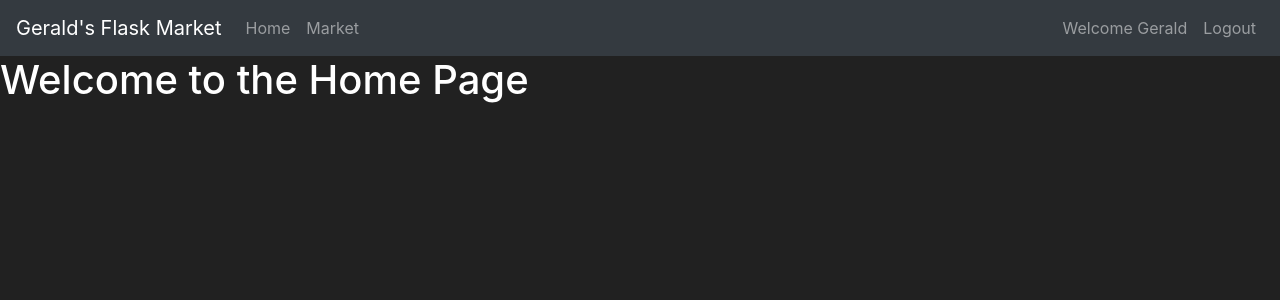
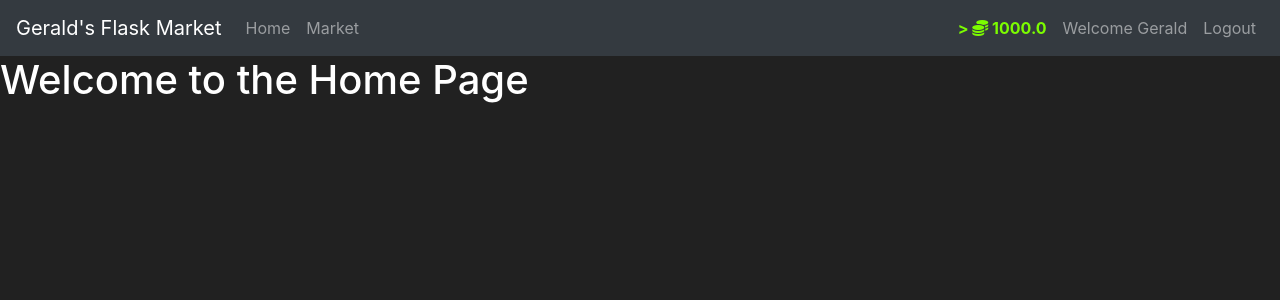
Before and after one commit to GeraldIhekwaba/CA2project, a Flask app: page / in a window 1280 px wide. Shown: the top 300 px of the page. Run offline with Flask 3, Linux system fonts and the light colour scheme; a user stored in the database is signed in; some libraries are stand-ins or nearby versions.

Commit message:
adding a budget icon

```diff
--- a/market/templates/base.html
+++ b/market/templates/base.html
@@ -29,6 +29,12 @@
             </ul>
                 {% if current_user.is_authenticated %}
                 <ul class="navbar-nav">
+                    <li class="nav-item">
+                        <a class="nav-link" style="color:lawngreen; font-weight: bold"></i>>
+                            <i class="fas fa-coins "></i>
+                            {{ current_user.budget }}
+                        </a>
+                    </li>
                     <li class="nav-item">
                         <a class="nav-link">Welcome {{ current_user.username }} </a>
                     </li>
```
